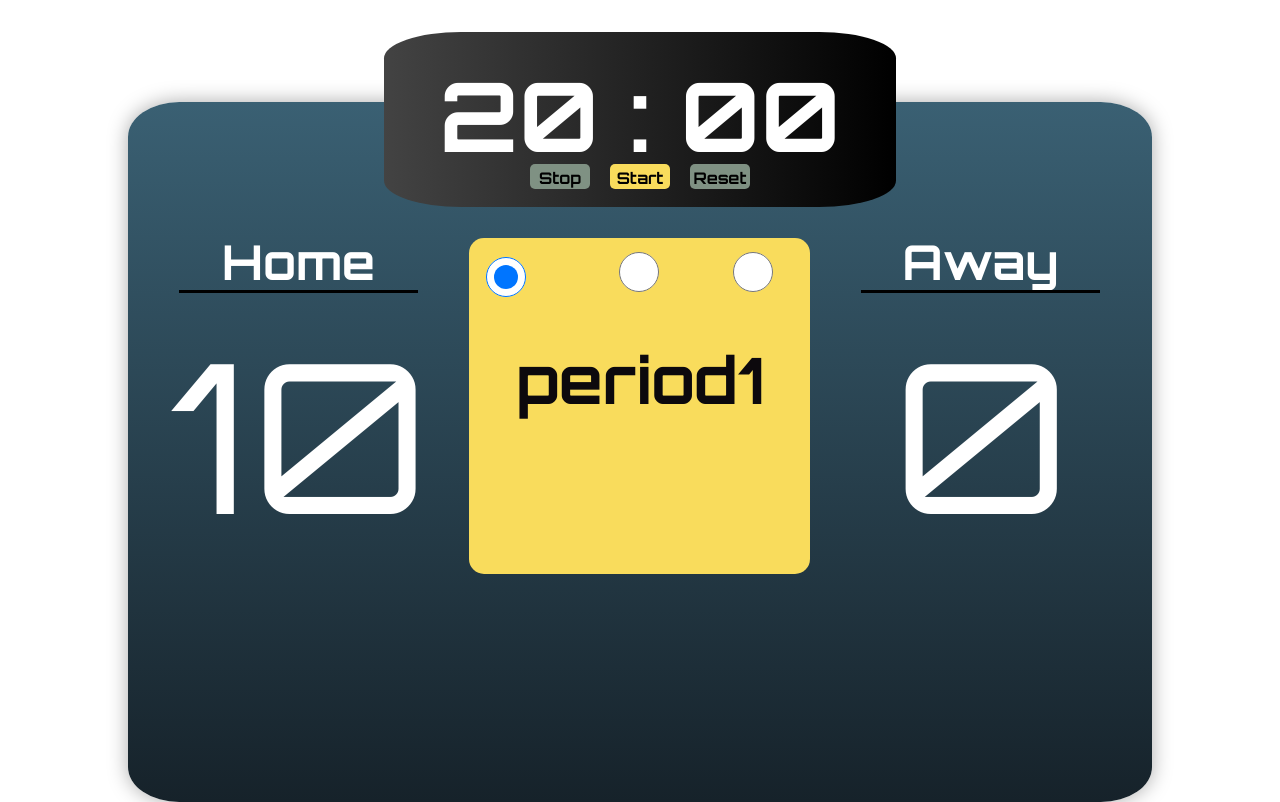
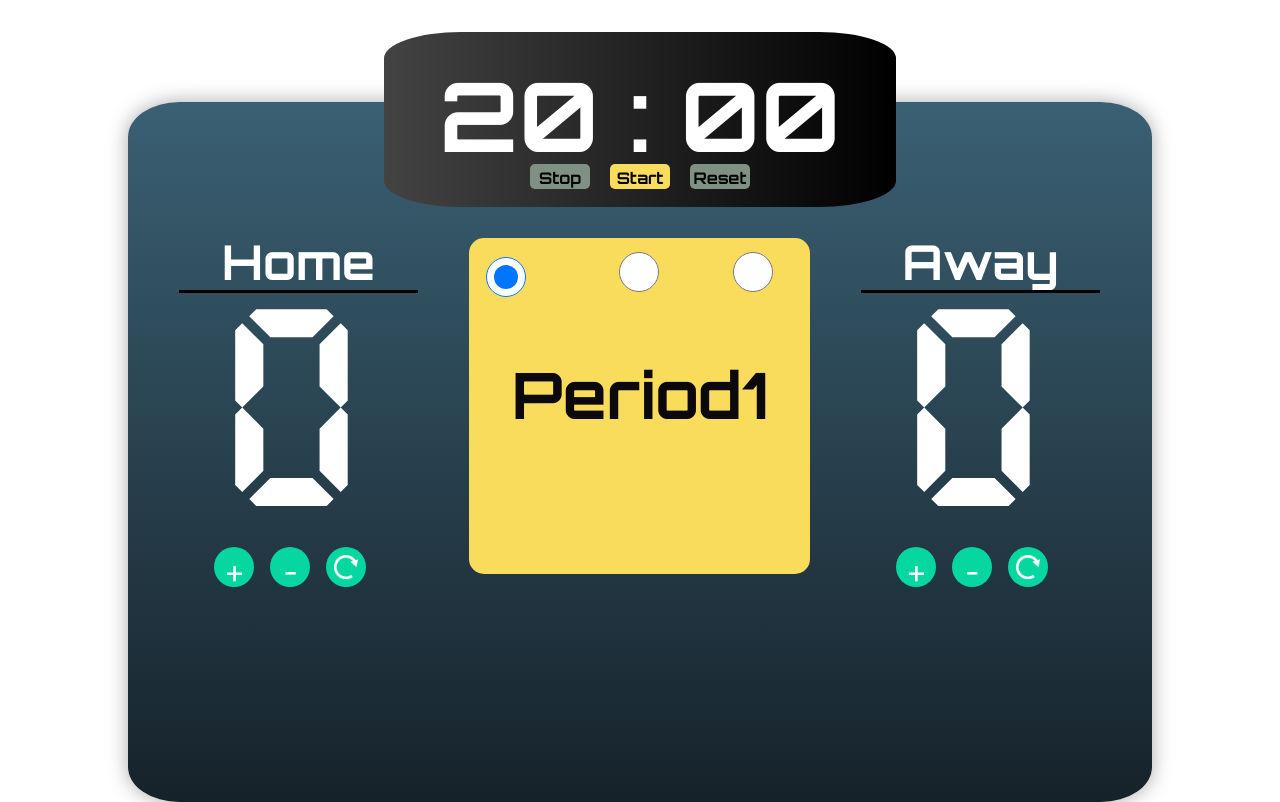
Before and after one commit to yohanpro/hockeyscoreboard, a React (Create React App) app: page / in a window 1280 px wide. Built offline with nearby package versions, Linux system fonts and the light colour scheme.

Commit message:
점수 계산, 점수판 font 변경

```diff
--- a/src/App.css
+++ b/src/App.css
@@ -18,3 +18,6 @@
   position: relative;
   box-shadow: 0px 0px 20px #aaaaaa;
 }
+button:focus {
+  outline: 0 !important;
+}
--- a/src/components/Layout/Layout.js
+++ b/src/components/Layout/Layout.js
@@ -11,8 +11,8 @@ class Layout extends Component {
     isPeriodChanged: false,
     teamName1: 'Home',
     teamName2: 'Away',
-    teamScore1: 10,
-    teamScore2: 0,
+    teamScore1: null,
+    teamScore2: null,
   };
   render() {
     return (
@@ -24,12 +24,12 @@ class Layout extends Component {
         <div className="Scoreboard_main">
           <TeamScore
             teamName={this.state.teamName1}
-            teamScore1={this.state.teamScore1}
+            teamScore={this.state.teamScore1}
           />
           <Period />
           <TeamScore
             teamName={this.state.teamName2}
-            teamScore1={this.state.teamScore2}
+            teamScore={this.state.teamScore2}
           />
         </div>
       </Aux>
--- a/src/components/Period/Period.js
+++ b/src/components/Period/Period.js
@@ -4,7 +4,7 @@ class Period extends Component {
   constructor(props) {
     super(props);
     this.state = {
-      period: 'period1',
+      period: 'Period1',
     };
   }
 
@@ -22,9 +22,9 @@ class Period extends Component {
             <input
               type="radio"
               name="periods"
-              value="period1"
+              value="Period1"
               className="form-check-input"
-              checked={period === 'period1'}
+              checked={period === 'Period1'}
               onChange={this.handleOptionChange}
             />
           </div>
@@ -32,9 +32,9 @@ class Period extends Component {
             <input
               type="radio"
               name="periods"
-              value="period2"
+              value="Period2"
               className=""
-              checked={period === 'period2'}
+              checked={period === 'Period2'}
               onChange={this.handleOptionChange}
             />
           </div>
@@ -42,14 +42,14 @@ class Period extends Component {
             <input
               type="radio"
               name="periods"
-              value="period3"
+              value="Period3"
               className=""
-              checked={period === 'period3'}
+              checked={period === 'Period3'}
               onChange={this.handleOptionChange}
             />
           </div>
         </form>
-        <div class="Period_title">
+        <div className="Period_title">
           <p>{this.state.period}</p>
         </div>
       </div>
--- a/src/components/TeamScore/TeamScore.js
+++ b/src/components/TeamScore/TeamScore.js
@@ -1,13 +1,45 @@
 import React, { Component } from 'react';
+import resetImg from '../../assets/images/btn-reset.png';
 import '../../styles/_ScoarBoard_main.scss';
 class TeamScore extends Component {
   constructor(props) {
     super(props);
-    this.state = {};
+    this.state = {
+      teamName: null,
+      teamScore: null,
+    };
   }
+  teamNameChangeHandler = e => {
+    this.setState({
+      teamName: e.target.value,
+    });
+  };
+  scoreChangeHandler = e => {
+    const action = e.target.name;
+    const { teamScore } = this.state;
+    if (action === 'plus') {
+      this.setState({
+        teamScore: teamScore + 1,
+      });
+    } else if (action === 'minus') {
+      if (teamScore <= 0) {
+        return;
+      }
+      this.setState({
+        teamScore: teamScore - 1,
+      });
+    } else {
+      // in case reset
+      console.log('reset');
+      this.setState({
+        teamScore: 0,
+      });
+    }
+  };
 
   render() {
-    const { teamName, teamScore1, teamScore2 } = this.props;
+    const { teamName } = this.props;
+    const { teamScore } = this.state;
     return (
       <div className="Score">
         <div className="Score__teamName">
@@ -15,12 +47,43 @@ class TeamScore extends Component {
             className="TeamName"
             type="text"
             name="teamName"
-            maxLength="10"
-            value={teamName}
+            maxLength="8"
+            value={
+              // 초기에 이름은 Layout에 있는 props에서 받아옴. this.state에 있는 teamName이 null이면 props에서 사용, 없을 경우 변경가능
+              /*
+              if first rendered, TeamName is setup with props,
+              else you can change with state
+              */
+              this.state.teamName === null ? teamName : this.state.teamName
+            }
+            onChange={this.teamNameChangeHandler}
           />
         </div>
         <div className="Score__team">
-          <p>{teamScore1}</p>
+          <p>{teamScore === null ? 0 : teamScore}</p>
+        </div>
+        <div className="Score_button-container">
+          <button
+            className="Score_button"
+            name="plus"
+            onClick={this.scoreChangeHandler}
+          >
+            +
+          </button>
+          <button
+            className="Score_button"
+            name="minus"
+            onClick={this.scoreChangeHandler}
+          >
+            -
+          </button>
+          <button
+            className="Score_button"
+            name="reset"
+            onClick={this.scoreChangeHandler}
+          >
+            <img src={resetImg} alt="reset" />
+          </button>
         </div>
       </div>
     );
--- a/src/styles/_Periods.scss
+++ b/src/styles/_Periods.scss
@@ -14,7 +14,7 @@
     font-family: "Orbitron", sans-serif;
     font-weight: bold;
     text-align: center;
-    line-height: 150px;
+    line-height: 180px;
     & > p {
       vertical-align: middle;
     }
--- a/src/styles/_ScoarBoard_main.scss
+++ b/src/styles/_ScoarBoard_main.scss
@@ -1,5 +1,13 @@
 $color-ready: #f9dc5c;
 $color-active: #7f9183;
+@font-face {
+  font-family: "Digital Dismay";
+  font-style: normal;
+  font-weight: 400;
+  src: url("../assets/fonts/Digital_Dismay.otf"); /* IE9 Compat Modes */
+  src: local("Digital Dismay"), local("DigitalDismay"), url("../assets/fonts/Digital_Dismay.otf") format("otf"),
+    /* Modern Browsers */ url("../assets/fonts/Digital_Dismay.otf") format("truetype"); /* Safari, Android, iOS */
+}
 .Scoreboard_main {
   width: 100%;
   height: 48%;
@@ -38,16 +46,52 @@ $color-active: #7f9183;
   color: #fff;
 }
 .Score__team {
-  font-size: 13rem;
+  font-size: 18rem;
   width: 100%;
-  height: 80%;
+  height: 72%;
   color: white;
-  font-family: "Orbitron", sans-serif;
+  font-family: "Digital Dismay", sans-serif;
   text-align: center;
-  line-height: 260px;
+  line-height: 220px;
   & > p {
     width: 100%;
-    height: 30%;
+    height: 90%;
     vertical-align: middle;
   }
 }
+
+.Score_button-container {
+  width: 100%;
+  height: 20%;
+  display: flex;
+  justify-content: center;
+  & > button {
+    width: 40px;
+    height: 40px;
+    background: #06d6a0;
+    color: white;
+    font-size: 2rem;
+    border-radius: 50%;
+    border: none;
+    position: relative;
+    margin-right: 1rem;
+    & > img {
+      width: 60%;
+      vertical-align: middle;
+      position: absolute;
+      top: 50%;
+      left: 50%;
+      transform: translate(-50%, -50%);
+    }
+  }
+}
+.Score_button:active,
+.Score_button:focus {
+  animation: scale 0.5s;
+}
+
+@keyframes scale {
+  from {
+    transform: scale(1.1);
+  }
+}
```
Also changed, not shown: src/assets/fonts/Digital_Dismay.otf (added).
